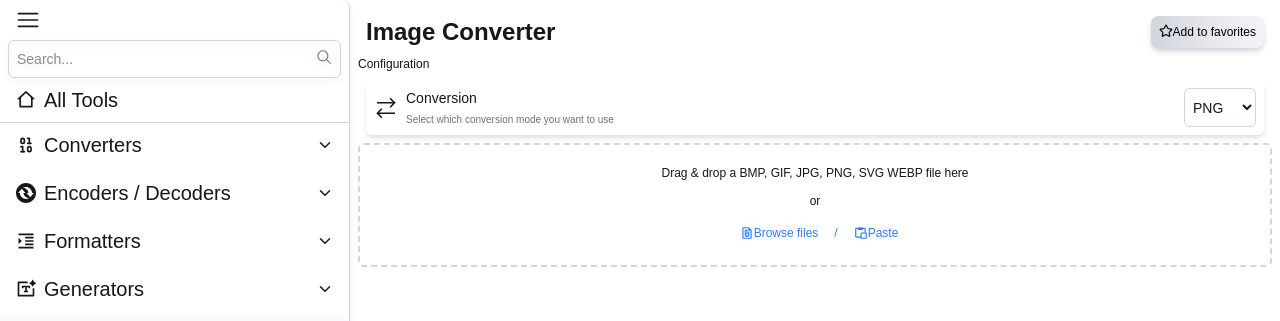
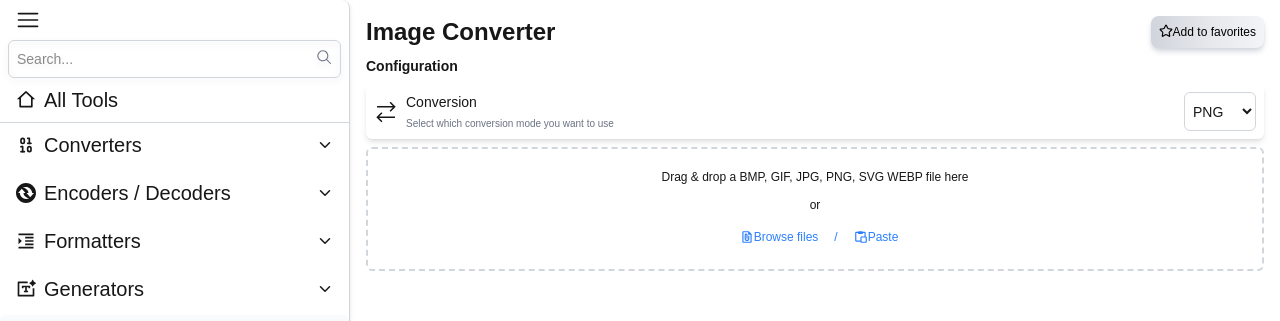
Before and after one commit to Kanghocit/Devtoys, a Next.js app: page /image-converter in a window 1280 px wide. Shown: the top 321 px of the page. Built offline with nearby package versions, Linux system fonts and the light colour scheme.

Commit message:
fix(ui): graphic

```diff
--- a/src/app/(graphic)/color-blindness/page.tsx
+++ b/src/app/(graphic)/color-blindness/page.tsx
@@ -1,8 +1,11 @@
 "use client";
+
 import Header from "@/common/Header";
 import Button from "@/components/button";
 import Input from "@/components/input";
+
 import { DragEvent, useRef, useState } from "react";
+
 import { BiPaste } from "react-icons/bi";
 import { FaEye } from "react-icons/fa";
 import { MdClose, MdFilePresent } from "react-icons/md";
@@ -124,6 +127,7 @@ const ColorBlindness = () => {
 
   return (
     <div className="flex flex-col rounded-2xl h-full p-2">
+
       <Header title="Color Blindness Simulator" />
 
       {/* SVG Filters */}
@@ -167,7 +171,7 @@ const ColorBlindness = () => {
         onDrop={handleDrop}
         onDragOver={handleDragOver}
         onDragLeave={handleDragLeave}
-        className={`text-xs px-3 py-5 flex flex-col gap-3 justify-between items-center
+        className={`text-xs px-3 py-5 flex flex-col gap-3 justify-between items-center mx-2
           border-dashed border-2 rounded-md transition-colors duration-200
           ${isDragging ? "border-blue-500 bg-blue-50" : "border-gray-300"}
 
--- a/src/app/(graphic)/image-converter/page.tsx
+++ b/src/app/(graphic)/image-converter/page.tsx
@@ -1,12 +1,16 @@
 "use client";
+
 import Button from "@/components/button";
 import Header from "@/common/Header";
 import CustomCard from "@/components/card/CustomCard";
+
 import React, { useRef, useState, DragEvent } from "react";
+
 import { BiPaste } from "react-icons/bi";
 import { LiaExchangeAltSolid } from "react-icons/lia";
 import { MdDelete, MdFilePresent, MdSave } from "react-icons/md";
 import { CiImageOn } from "react-icons/ci";
+
 import Input from "@/components/input";
 
 interface ImageFile {
@@ -187,7 +191,10 @@ const ImageConverter = () => {
   return (
     <div className="flex flex-col rounded-2xl h-full p-2">
       <Header title="Image Converter" />
-      <p className="text-xs">Configuration </p>
+
+      <div className="flex justify-between ms-2">
+        <p className="text-sm font-semibold">Configuration </p>
+      </div>
       <CustomCard
         title="Conversion"
         icon={<LiaExchangeAltSolid />}
@@ -209,7 +216,7 @@ const ImageConverter = () => {
         onDrop={handleDrop}
         onDragOver={handleDragOver}
         onDragLeave={handleDragLeave}
-        className={`text-xs px-3 py-5 flex flex-col gap-3 justify-between items-center
+        className={`text-xs px-3 py-5 flex flex-col gap-3 justify-between items-center mx-2
           border-dashed border-2 rounded-md transition-colors duration-200
           ${isDragging ? "border-blue-500 bg-blue-50" : "border-gray-300"}`}
       >
@@ -246,7 +253,7 @@ const ImageConverter = () => {
       {error && <p className="text-red-500 text-sm mt-2">{error}</p>}
 
       {files.length > 0 && (
-        <div className="flex justify-end gap-2 mt-1">
+        <div className="flex justify-end gap-2 mt-1 me-2">
           <Button
             variant="primary"
             className="flex items-center px-4"
@@ -289,7 +296,7 @@ const ImageConverter = () => {
                   {!file.converted && !file.converting && (
                     <Button
                       variant="primary"
-                      className="p-1 hover:bg-blue-500"
+                      className="py-2 flex items-center px-4 hover:bg-blue-500"
                       onClick={() => convertImage(file)}
                     >
                       Convert to {targetFormat}
```
